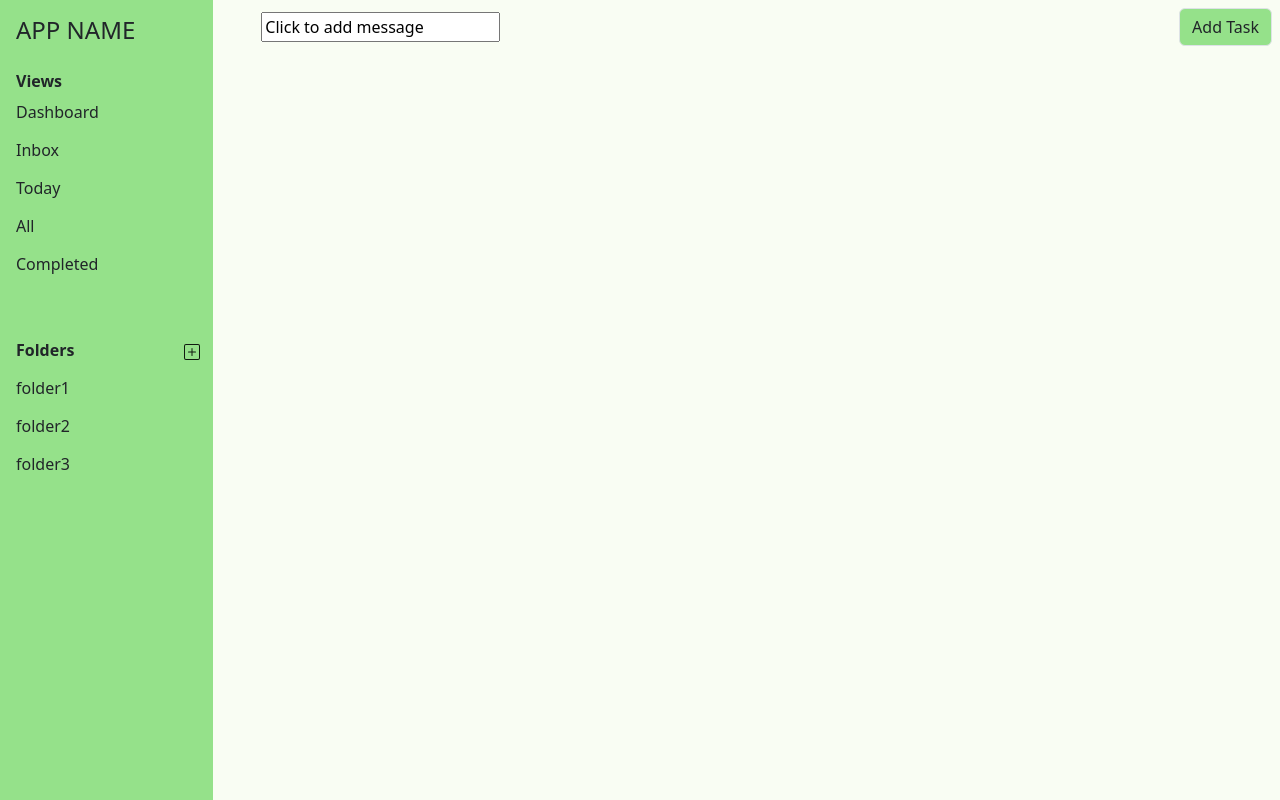
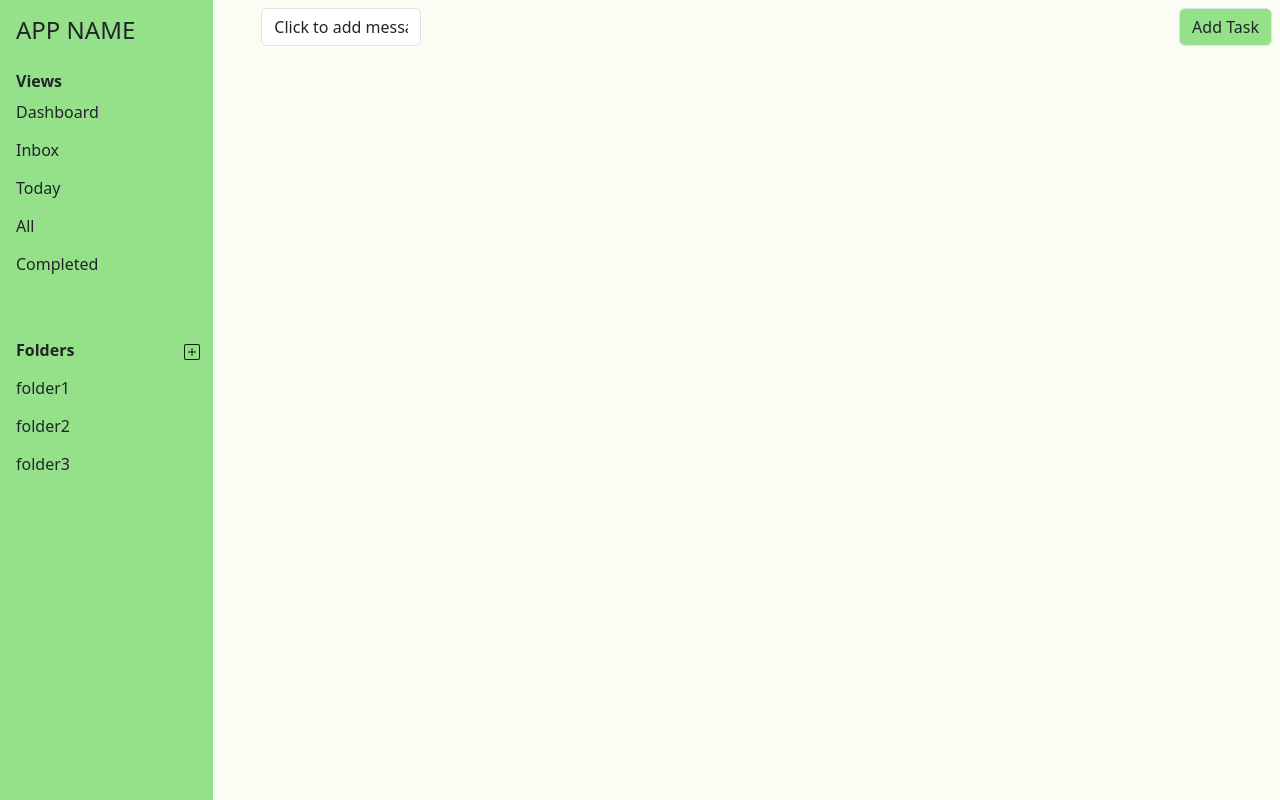
Before and after one commit to Kenref/gamified-todo-app, a React (Vite) app: page / in a window 1280 px wide. Both pictures are taken after a click on the element "Click to add message". Built offline with nearby package versions, Linux system fonts and the light colour scheme.

Commit message:
adjusted navbarmessage max width

```diff
--- a/App.css
+++ b/App.css
@@ -15,7 +15,7 @@ body {
 }
 
 .background-colour {
-	/* background-color: #f9fdf3; */
+	/* background-color: #f3f9f2; */
 	background-color: var(--background);
 }
 
--- a/src/components/IndividualTodo.jsx
+++ b/src/components/IndividualTodo.jsx
@@ -2,7 +2,10 @@ import PropTypes from "prop-types";
 // update and add more features to this
 function IndividualTodo({ task }) {
 	return (
-		<li className="list-group-item d-flex justify-content-between align-items-start">
+		<li
+			className="list-group-item d-flex justify-content-between align-items-start"
+			style={{ backgroundColor: "#f9fdf3" }}
+		>
 			{/*change the style of this checkbox (copy pasted)  */}
 			<input
 				className="form-check-input me-1"
--- a/src/components/NavBarMessage.jsx
+++ b/src/components/NavBarMessage.jsx
@@ -18,6 +18,8 @@ function NavBarMessage({ navBarMessage, setNavBarMessage }) {
 	if (isEditing) {
 		return (
 			<input
+				className="form-control"
+				style={{ maxWidth: "10rem" }}
 				value={content}
 				onChange={handleContentChange}
 				onBlur={handleBlur}
```
Also changed, not shown: src/sections/NavBar.jsx (+1 -8 lines).
